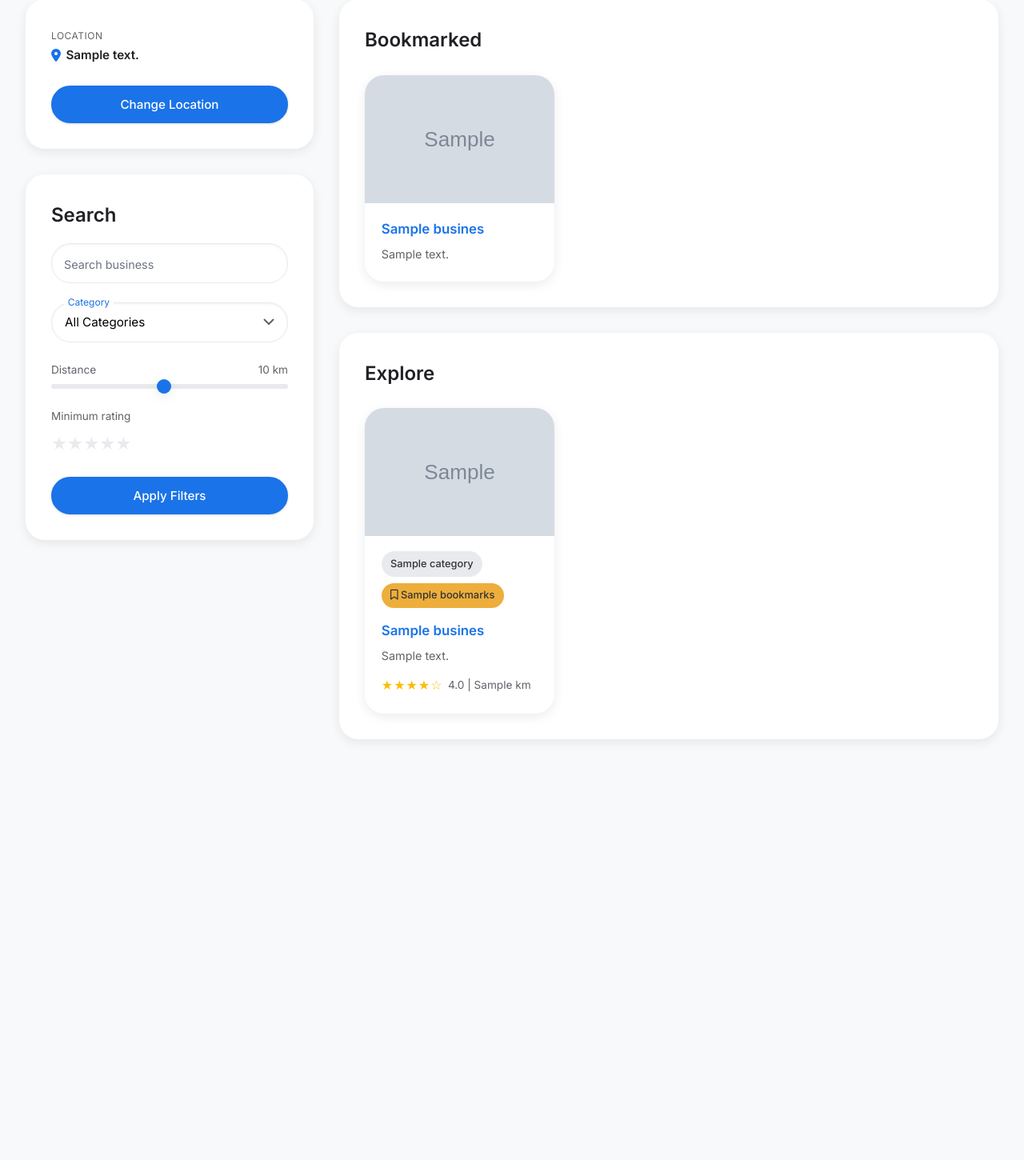
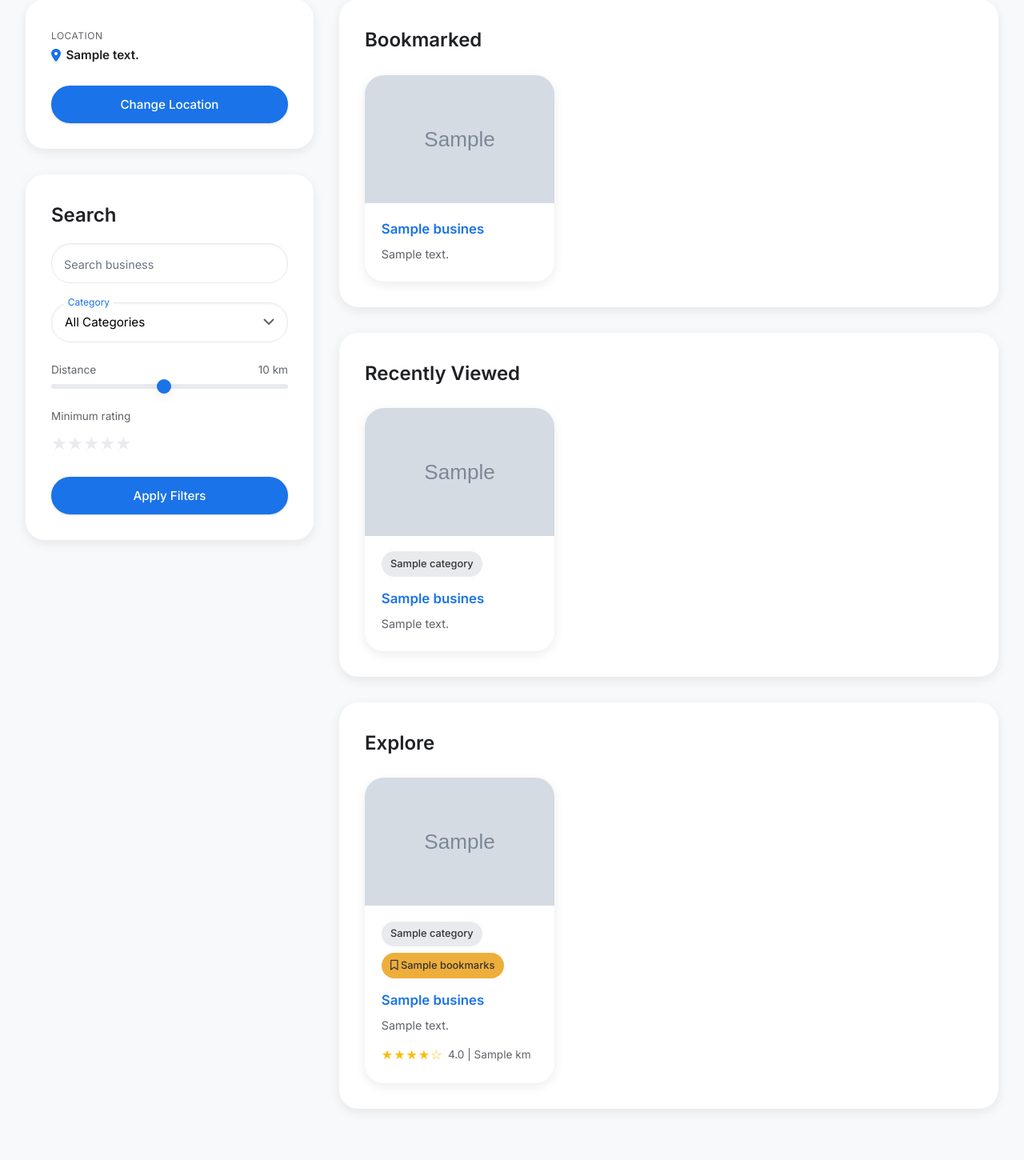
Before and after one commit to grandswager/businessly, a Flask app: template templates/index.html in a window 1280 px wide. Shown: the part 141-1591 px from the top of the page at 80% size. Before the commit the page ends 1066 px from the top, so only its background shows below. Run offline with Flask 3, Linux system fonts and the light colour scheme; the template is opened without the code that fills it: most values are stand-ins (such as "Sample title", 1, 10 or a date in 2020); grey boxes marked "Sample" are stand-in pictures; some libraries are stand-ins or nearby versions.

Commit message:
recently viewed

```diff
--- a/templates/index.html
+++ b/templates/index.html
@@ -108,6 +108,32 @@
                             <img src="{{ business.image_url or 'https://core.myblueprint.ca/Client/Images/EmptyState/icon_desertEmpty.svg' }}" alt="{{ business.name }} image">
 
                             <div class="business-content">
+                                <h3 class="business-name">
+                                    {{ business.name }}
+                                </h3>
+
+                                <p class="business-desc">
+                                    {{ business.description | truncate(120) }}
+                                </p>
+                            </div>
+                        </article></a>
+                    {% endfor %}
+                </div>
+            </section>
+            {% endif %}
+
+            {% if recently_viewed %}
+            <section id="recents">
+                <h2>Recently Viewed</h2>
+
+                <div class="explore-grid">
+                    {% for business in recently_viewed %}
+                        <a href="/businesses/{{ business.uuid }}" style="text-decoration: none;"><article class="business-card">
+                            <img src="{{ business.image_url or 'https://core.myblueprint.ca/Client/Images/EmptyState/icon_desertEmpty.svg' }}" alt="{{ business.name }} image">
+
+                            <div class="business-content">
+                                <div><span class="badge muted">{{ business.category }}</span></div>
+
                                 <h3 class="business-name">
                                     {{ business.name }}
                                 </h3>
@@ -331,6 +357,31 @@
                 document.getElementById("clearFiltersBtn").style.display = "block";
             }
         });
+
+        function limitRecentsToOneRow() {
+            const grid = document.querySelector("#recents .explore-grid");
+            if (!grid) return;
+
+            const items = Array.from(grid.children);
+            if (items.length === 0) return;
+
+            const firstTop = items[0].offsetTop;
+
+            items.forEach(item => {
+                if (item.offsetTop > firstTop) {
+                    item.style.display = "none";
+                }
+            });
+        }
+
+        window.addEventListener("load", limitRecentsToOneRow);
+        window.addEventListener("resize", () => {
+            // Reset first
+            const items = document.querySelectorAll("#recents .explore-grid > *");
+            items.forEach(item => item.style.display = "");
+
+            limitRecentsToOneRow();
+        });
     </script>
 </body>
 </html>
```
Also changed, not shown: routes.py (+10 -1 lines), services/DatabaseService.py (+23 -0 lines).
